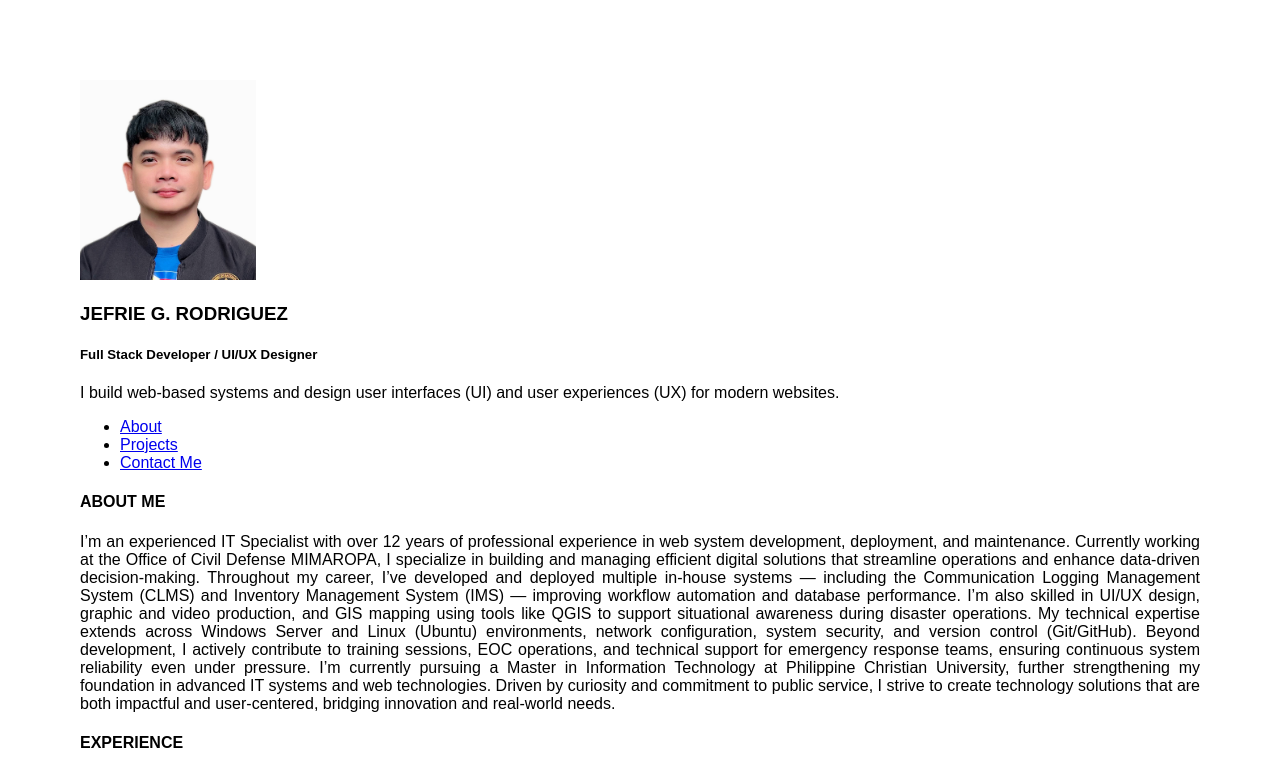
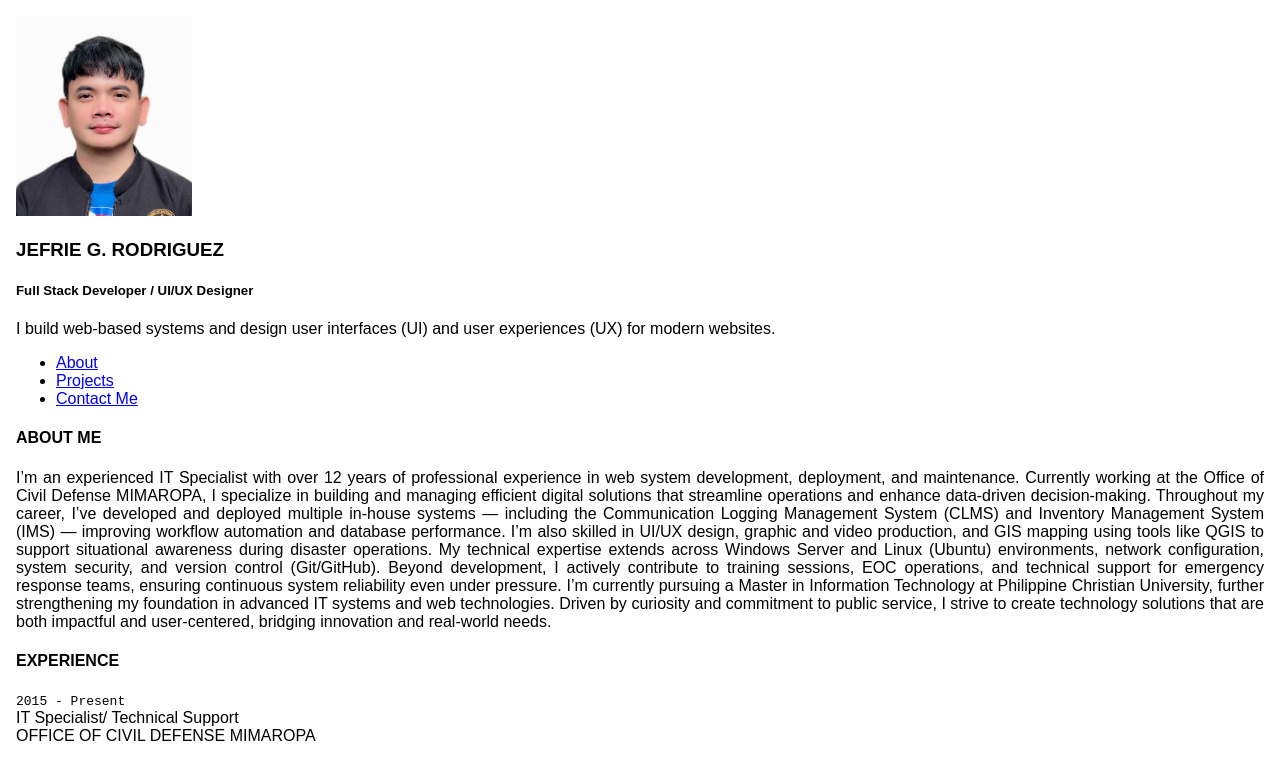
Before and after one commit to jef-ui/html-portfolio, a plain HTML site: page index.html in a window 1280 px wide. Shown: the top 758 px of the page. Drawn offline with Linux system fonts and the light colour scheme.

Commit message:
modified margin

```diff
--- a/style.css
+++ b/style.css
@@ -1,6 +1,6 @@
 body {
             font-family: Arial, Helvetica, sans-serif;
-            margin: 5rem;
+            margin: 1rem;
 
         }
 
```
